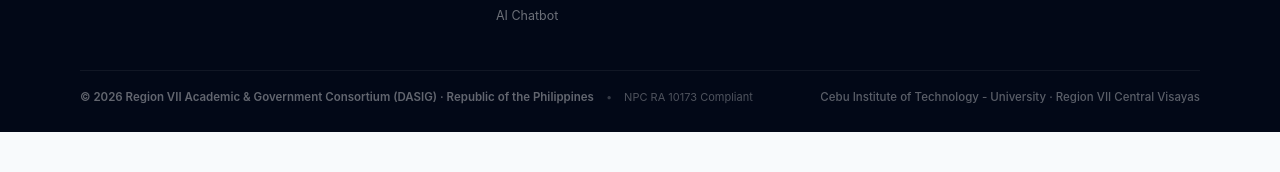
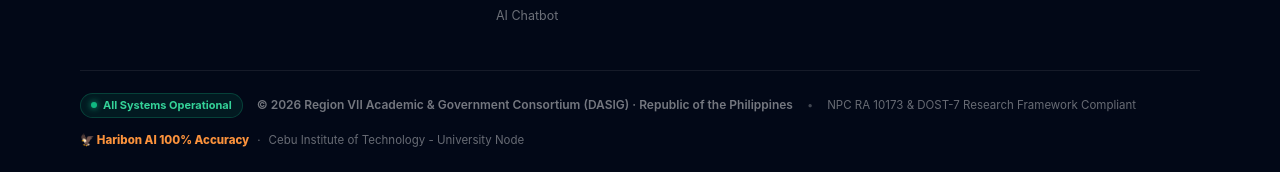
Before and after one commit to Aire2001/Dasig-Portal, a React (Vite) app in the folder frontend/: page / in a window 1280 px wide. Shown: the part 3262-3434 px from the top of the page. Before the commit the page ends 3394 px from the top, so only its background shows below. Built offline with nearby package versions, Linux system fonts and the light colour scheme; no server answers.

Commit message:
style(footer): enhance Footer with live status indicator, DOST-7 compliance badges, and executive styling

```diff
--- a/frontend/src/components/Footer.jsx
+++ b/frontend/src/components/Footer.jsx
@@ -150,19 +150,34 @@ export default function Footer() {
           </div>
 
           {/* Bottom bar */}
-          <div style={{ borderTop:'1px solid rgba(255,255,255,0.06)', paddingTop:18, display:'flex', justifyContent:'space-between', alignItems:'center', flexWrap:'wrap', gap:10 }}>
-            <div style={{ display: 'flex', alignItems: 'center', gap: 12, flexWrap: 'wrap' }}>
-              <span style={{ color:'rgba(255,255,255,0.38)', fontSize:11.5, fontWeight: 600 }}>
+          <div style={{
+            borderTop: '1px solid rgba(255,255,255,0.08)',
+            paddingTop: 22, marginTop: 12,
+            display: 'flex', justifyContent: 'space-between', alignItems: 'center',
+            flexWrap: 'wrap', gap: 14
+          }}>
+            <div style={{ display: 'flex', alignItems: 'center', gap: 14, flexWrap: 'wrap' }}>
+              <div style={{
+                display: 'inline-flex', alignItems: 'center', gap: 6,
+                background: 'rgba(16,185,129,0.1)', border: '1px solid rgba(16,185,129,0.25)',
+                borderRadius: 20, padding: '3px 10px', fontSize: 11, fontWeight: 700, color: '#34d399'
+              }}>
+                <span style={{ width: 6, height: 6, borderRadius: '50%', background: '#10b981', boxShadow: '0 0 6px #10b981' }} />
+                <span>All Systems Operational</span>
+              </div>
+              <span style={{ color: 'rgba(255,255,255,0.45)', fontSize: 12, fontWeight: 600 }}>
                 © 2026 Region VII Academic &amp; Government Consortium (DASIG) · Republic of the Philippines
               </span>
-              <span style={{ color:'rgba(255,255,255,0.2)', fontSize:11 }}>•</span>
-              <span style={{ color:'rgba(255,255,255,0.3)', fontSize:11 }}>
-                NPC RA 10173 Compliant
+              <span style={{ color: 'rgba(255,255,255,0.25)', fontSize: 11 }}>•</span>
+              <span style={{ color: 'rgba(255,255,255,0.4)', fontSize: 11.5 }}>
+                NPC RA 10173 &amp; DOST-7 Research Framework Compliant
               </span>
             </div>
-            <span style={{ color:'rgba(255,255,255,0.35)', fontSize:11.5, fontWeight: 500 }}>
-              Cebu Institute of Technology - University · Region VII Central Visayas
-            </span>
+            <div style={{ display: 'flex', alignItems: 'center', gap: 8, fontSize: 11.5, color: 'rgba(255,255,255,0.4)' }}>
+              <span style={{ color: '#fb923c', fontWeight: 800 }}>🦅 Haribon AI 100% Accuracy</span>
+              <span>·</span>
+              <span>Cebu Institute of Technology - University Node</span>
+            </div>
           </div>
         </div>
       </footer>
```
